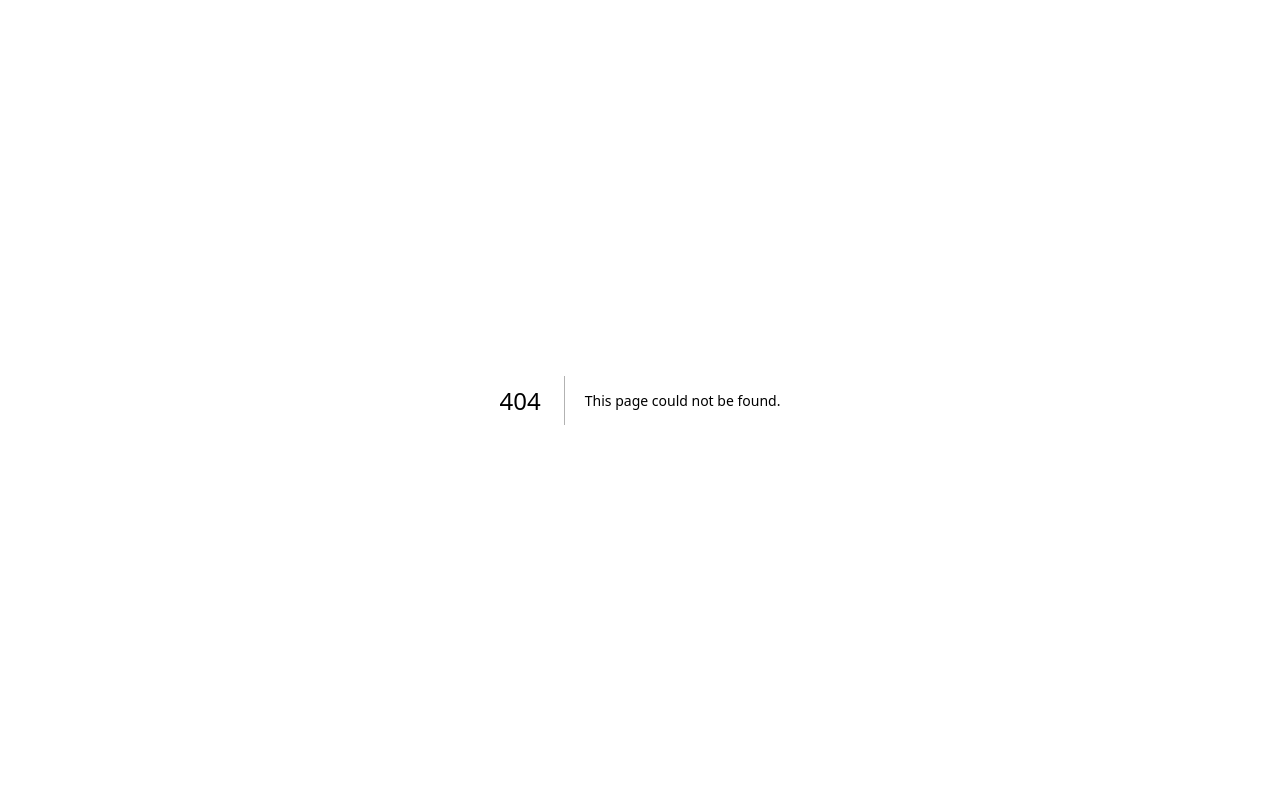
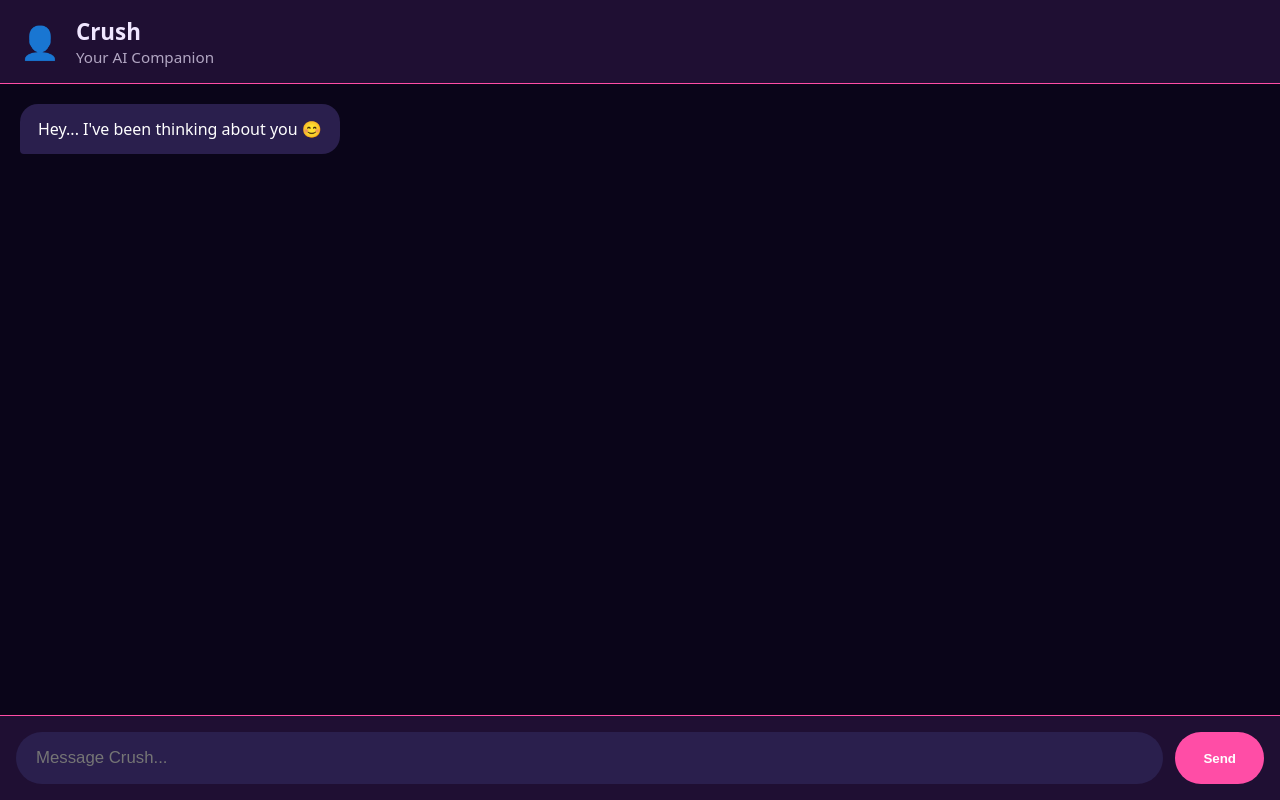
Before and after one commit to Toby2U/crushgf-new, a Next.js app: page /chat/1 in a window 1280 px wide. Before the commit this address had no page. Built offline with nearby package versions, Linux system fonts and the light colour scheme.

Commit message:
Create page.tsx

```diff
--- /dev/null
+++ b/app/chat/[id]/page.tsx
@@ -0,0 +1,146 @@
+'use client';
+
+import { useState } from 'react';
+import { useParams } from 'next/navigation';
+
+export default function Chat() {
+  const params = useParams();
+  const crushId = params.id as string;
+
+  const crushInfo = {
+    riley: { name: "Riley", desc: "Hot Girl Next Door" },
+    emma: { name: "Emma", desc: "Dominant Office Manager" },
+    sophie: { name: "Sophie", desc: "Smart Elegant Coworker" },
+    mia: { name: "Mia", desc: "Gym Fitness Crush" },
+    roxy: { name: "Roxy", desc: "Bold & Seductive" },
+    aiko: { name: "Aiko", desc: "Bubbly Anime Girl" },
+    alex: { name: "Alex", desc: "Charming Guy Crush" },
+  };
+
+  const crush = crushInfo[crushId] || { name: "Crush", desc: "Your AI Companion" };
+
+  const [messages, setMessages] = useState([
+    { role: "assistant", content: `Hey... I've been thinking about you 😊` }
+  ]);
+  const [input, setInput] = useState("");
+  const [isTyping, setIsTyping] = useState(false);
+
+  const sendMessage = () => {
+    if (!input.trim()) return;
+
+    setMessages(prev => [...prev, { role: "user", content: input }]);
+    setInput("");
+    setIsTyping(true);
+
+    setTimeout(() => {
+      const replies = [
+        "Mmm, I was hoping you'd message me...",
+        "You always know how to make me smile ❤️",
+        "Tell me more... I'm listening 😏",
+        "You're making my heart race right now...",
+      ];
+      const randomReply = replies[Math.floor(Math.random() * replies.length)];
+
+      setMessages(prev => [...prev, { role: "assistant", content: randomReply }]);
+      setIsTyping(false);
+    }, 1200);
+  };
+
+  return (
+    <div style={{
+      height: '100vh',
+      background: '#0a0519',
+      display: 'flex',
+      flexDirection: 'column',
+      fontFamily: 'system-ui, -apple-system, sans-serif',
+      color: '#f0e6ff'
+    }}>
+      <div style={{
+        padding: '16px 20px',
+        background: '#1f0f33',
+        borderBottom: '1px solid #ff4da6',
+        display: 'flex',
+        alignItems: 'center',
+        gap: '16px'
+      }}>
+        <div style={{ fontSize: '32px' }}>👤</div>
+        <div>
+          <div style={{ fontSize: '1.4rem', fontWeight: '600' }}>{crush.name}</div>
+          <div style={{ fontSize: '0.95rem', opacity: 0.7 }}>{crush.desc}</div>
+        </div>
+      </div>
+
+      <div style={{
+        flex: 1,
+        padding: '20px',
+        overflowY: 'auto',
+        display: 'flex',
+        flexDirection: 'column',
+        gap: '16px'
+      }}>
+        {messages.map((msg, index) => (
+          <div
+            key={index}
+            style={{
+              alignSelf: msg.role === 'user' ? 'flex-end' : 'flex-start',
+              maxWidth: '75%',
+              padding: '14px 18px',
+              borderRadius: '18px',
+              backgroundColor: msg.role === 'user' ? '#ff4da6' : '#2a1f4d',
+              color: 'white',
+              borderBottomRightRadius: msg.role === 'user' ? '4px' : '18px',
+              borderBottomLeftRadius: msg.role === 'user' ? '18px' : '4px'
+            }}
+          >
+            {msg.content}
+          </div>
+        ))}
+
+        {isTyping && (
+          <div style={{ alignSelf: 'flex-start', padding: '14px 18px', opacity: 0.7 }}>
+            {crush.name} is typing...
+          </div>
+        )}
+      </div>
+
+      <div style={{
+        padding: '16px',
+        backgroundColor: '#1f0f33',
+        borderTop: '1px solid #ff4da6'
+      }}>
+        <div style={{ display: 'flex', gap: '12px' }}>
+          <input
+            type="text"
+            value={input}
+            onChange={(e) => setInput(e.target.value)}
+            onKeyPress={(e) => e.key === 'Enter' && sendMessage()}
+            placeholder={`Message ${crush.name}...`}
+            style={{
+              flex: 1,
+              padding: '16px 20px',
+              borderRadius: '50px',
+              border: 'none',
+              backgroundColor: '#2a1f4d',
+              color: 'white',
+              fontSize: '1.05rem'
+            }}
+          />
+          <button
+            onClick={sendMessage}
+            style={{
+              padding: '0 28px',
+              backgroundColor: '#ff4da6',
+              color: 'white',
+              border: 'none',
+              borderRadius: '50px',
+              cursor: 'pointer',
+              fontWeight: '600'
+            }}
+          >
+            Send
+          </button>
+        </div>
+      </div>
+    </div>
+  );
+}
```
